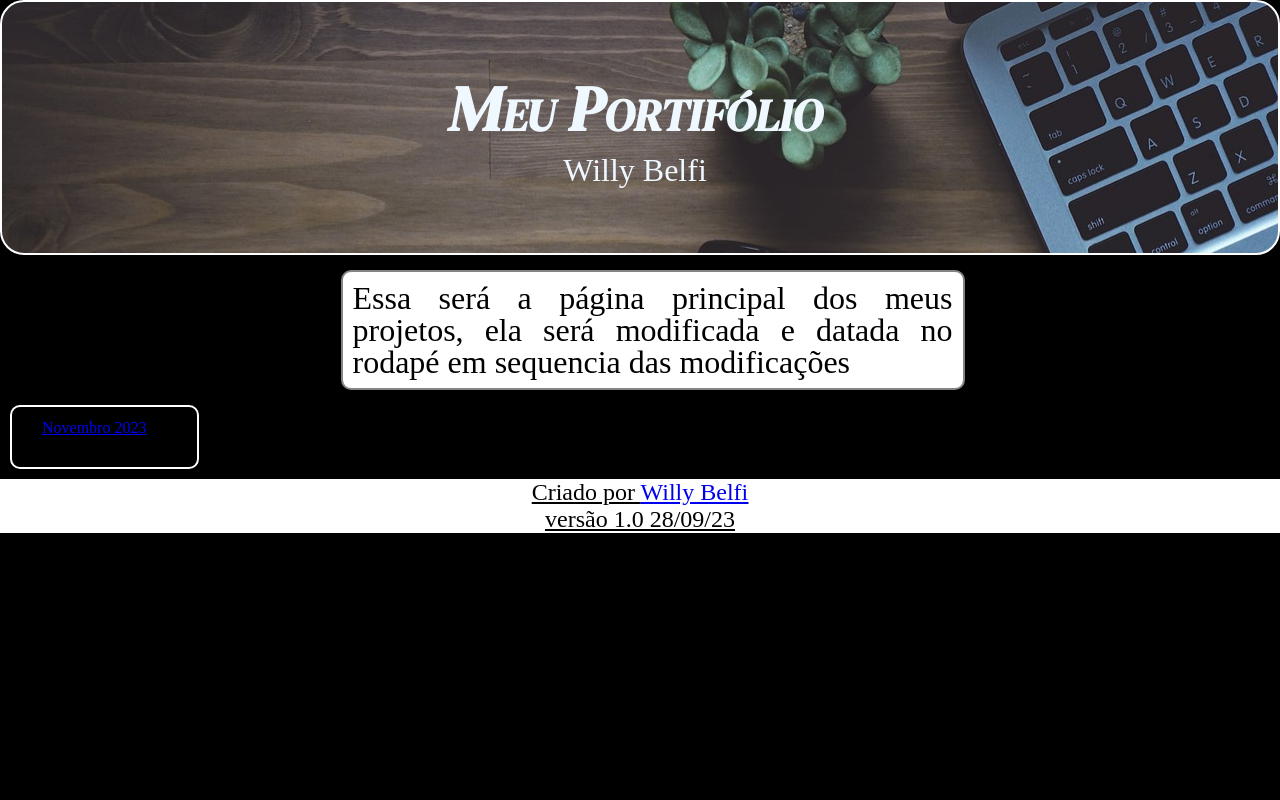
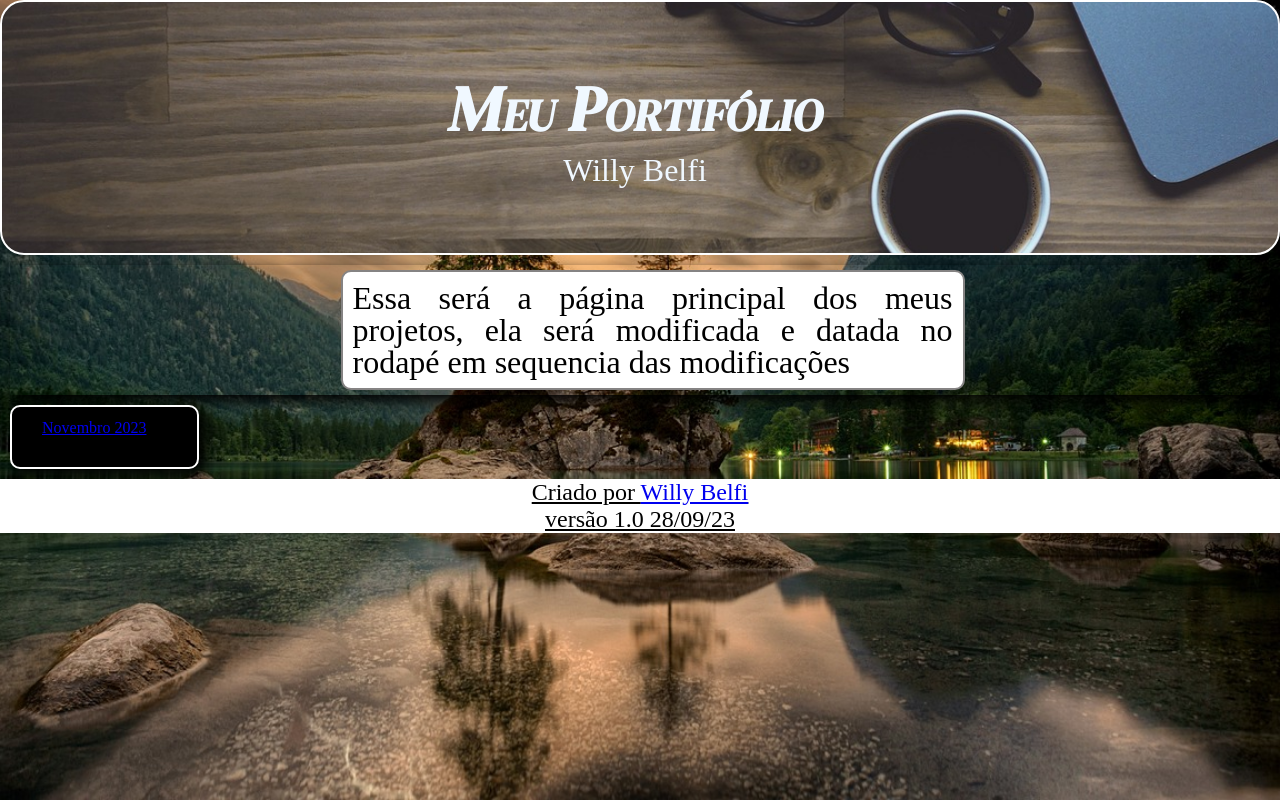
Before and after one commit to willbelfi/HTML-CSS, a plain HTML site: page Portifolio/index.html in a window 1280 px wide. Drawn offline with Linux system fonts and the light colour scheme; a web font is replaced by a local one.

Commit message:
Atualização

```diff
--- a/Portifolio/estilo/style.css
+++ b/Portifolio/estilo/style.css
@@ -10,7 +10,9 @@
 body, html{
     min-width: 100vw;
     min-height: 100vh;
-    background-color: black;
+    background-image: url("../Imagem/nature.jpg");
+    background-size: cover;
+    background-position: right center;
 
 }
 
@@ -30,9 +32,10 @@ header{
 }
 header.principal{
     background-image: url("../Imagem/workspace.jpg");
+    background-size: cover;
     /*background-image: url("https://gustavoguanabara.github.io/html-css/imagens/mascote.png");*/
     background-repeat: no-repeat;
-    background-position: right top;
+    background-position: right center;
     padding-right: 10px;
 }
 header>h1{
@@ -70,7 +73,7 @@ section > p{
     padding: 10px;
 }
 section.imagem{
-    /*background-image: url(../Imagem/nature.jpg);*/
+    background-color: rgb(0, 0, 0);
     width: 150px;
     height: 50px;
     border: 2px solid white;
```
